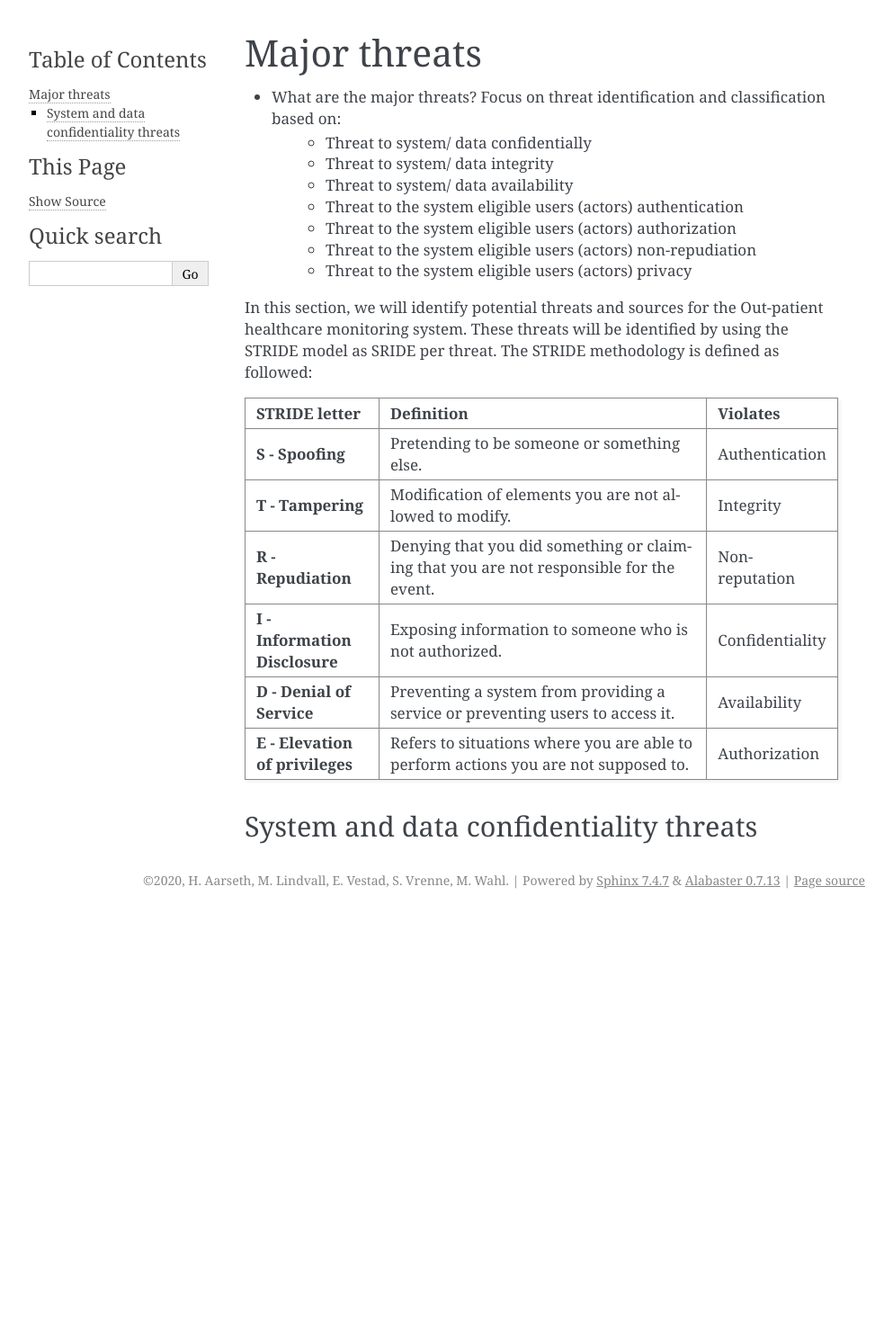
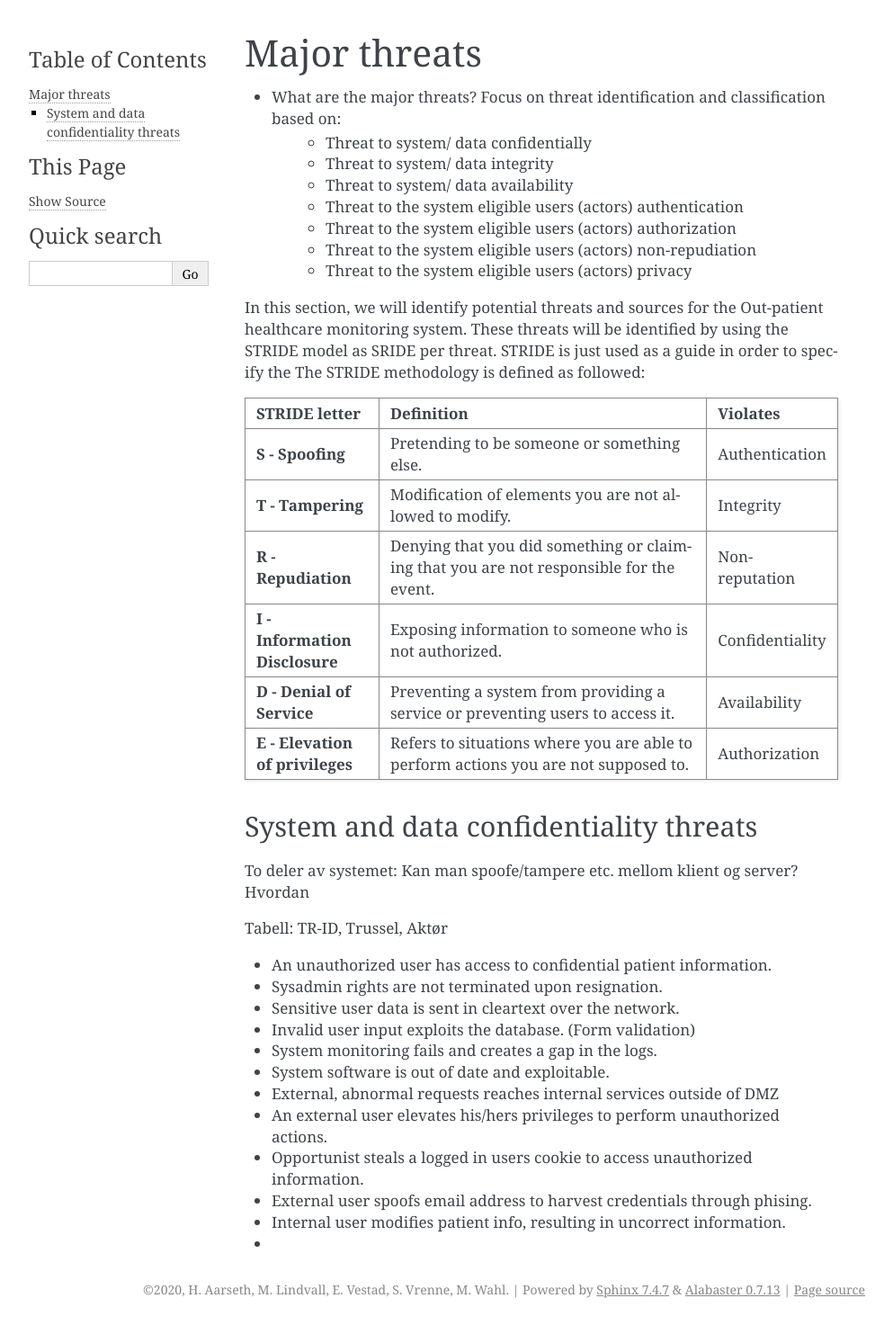
Before and after one commit to SteinarVrenne/school_imt3501, a Sphinx documentation site: the page built from task2/source/pages/02_Major_Threats.rst, in a window 1280 px wide. Shown: the whole page at 90% size, without its empty margins (148-1141 px from the left). Built offline with Sphinx 7.4.7, drawn with Linux system fonts in a browser that asks for light colours; before the commit the page ends 1018 px from its top, so only the background shows below that.

Commit message:
Noe trusler (bare innledende)

```diff
--- a/task2/source/pages/02_Major_Threats.rst
+++ b/task2/source/pages/02_Major_Threats.rst
@@ -19,7 +19,8 @@ Major threats
 
 In this section, we will identify potential threats and sources for the
 Out-patient healthcare monitoring system. These threats will be identified by
-using the STRIDE model as SRIDE per threat. The STRIDE methodology is defined as followed:
+using the STRIDE model as SRIDE per threat. STRIDE is just used as a guide in
+order to specify the  The STRIDE methodology is defined as followed:
 
 .. csv-table::
   :header: **STRIDE letter**, **Definition**, **Violates**
@@ -34,3 +35,22 @@ using the STRIDE model as SRIDE per threat. The STRIDE methodology is defined as
 
 System and data confidentiality threats
 ---------------------------------------
+
+To deler av systemet: Kan man spoofe/tampere etc. mellom klient og server?
+Hvordan
+
+Tabell: TR-ID, Trussel, Aktør
+
+
+- An unauthorized user has access to confidential patient information.
+- Sysadmin rights are not terminated upon resignation.
+- Sensitive user data is sent in cleartext over the network.
+- Invalid user input exploits the database. (Form validation)
+- System monitoring fails and creates a gap in the logs.
+- System software is out of date and exploitable.
+- External, abnormal requests reaches internal services outside of DMZ
+- An external user elevates his/hers privileges to perform unauthorized actions.
+- Opportunist steals a logged in users cookie to access unauthorized information.
+- External user spoofs email address to harvest credentials through phising.
+- Internal user modifies patient info, resulting in uncorrect information.
+-
```
